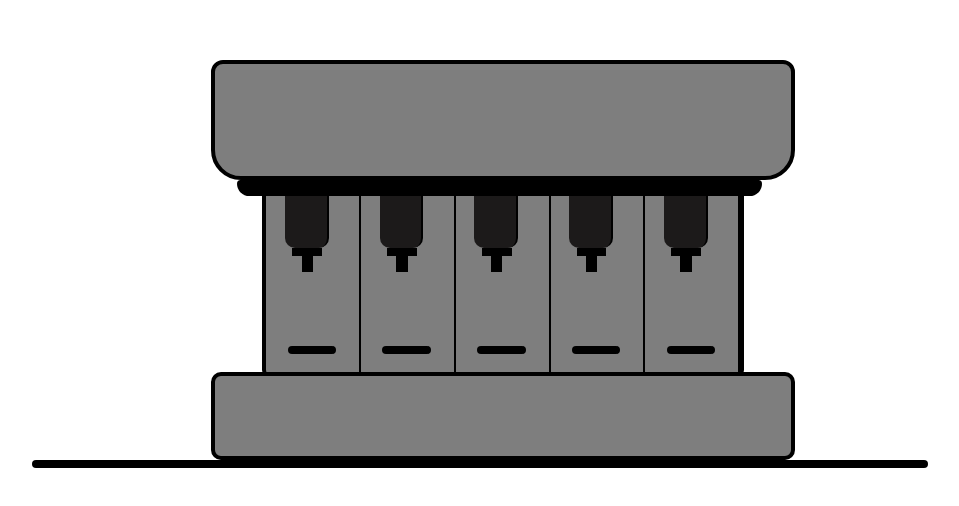
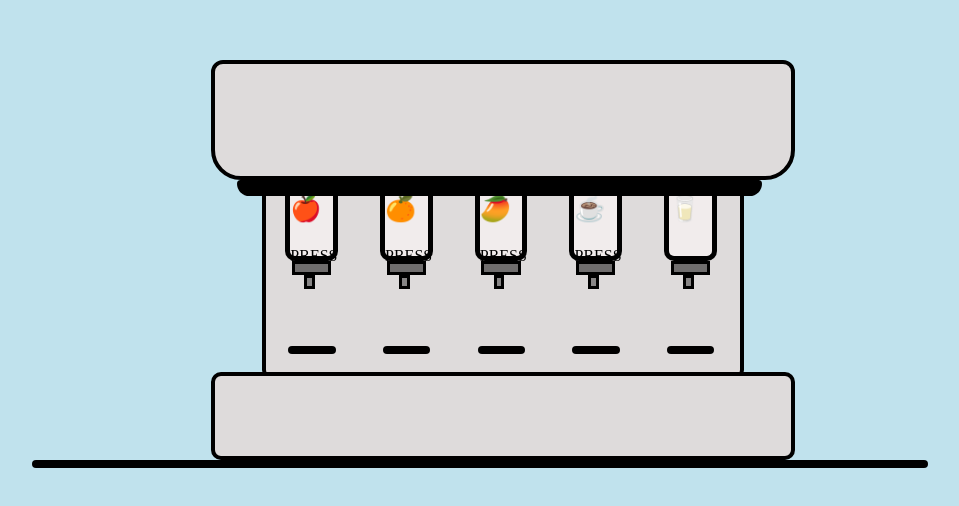
Before and after one commit to anushkaDev9/juice_marker, a plain HTML site: page index.html in a window 1280 px wide. Shown: the part 180-686 px from the top of the page, without its empty margins (160-1119 px from the left). Drawn offline with Linux system fonts and the light colour scheme.

Commit message:
color css

```diff
--- a/index.css
+++ b/index.css
@@ -1,5 +1,6 @@
 body{
-
+    background-color: rgb(192, 226, 237)
+    ;
 }
 .floor-div{
     background-color: black;
@@ -11,7 +12,7 @@ body{
     left:15%
 }
 .end-box{
-     background-color: #7e7e7e;
+     background-color: #dedbdb;
      width: 45%;
      height: 5rem;
       top:69%;
@@ -21,7 +22,7 @@ body{
      border: 4px solid black;
 }
 .juice-marker-box{
-     background-color: #7e7e7e;
+     background-color: #dedbdb;
      border: 4px solid black;
     width:37%;
      height: 12rem;
@@ -42,7 +43,7 @@ body{
 z-index: 1;
 }
 .machine-top{
-    background-color: #7e7e7e;
+    background-color: #dedbdb;
    width: 45%;
     border: 4px solid black;
     height: 7rem;
@@ -60,14 +61,29 @@ border-radius: 12px 12px 30px 30px;
      position: absolute;
 }
 .beverage-div div{
-    border-right: 2px solid black;
+
 }
+
 .top-machine{
-    background-color: rgb(28, 26, 26);
+    background-color: rgb(241, 236, 236);
+    border-bottom: 5px solid black;
+    border-left: 5px solid black;
+    border-right: 5px solid black;
     width:45%;
     height: 4rem;
     border-radius: 2px 1px 10px 10px;
     margin-left:20%;
+    margin-top: -18%;
+    cursor: pointer;
+}
+.top-machine .fruit-emoji{
+    color:white;
+    font-weight: bold;
+   padding-top: 5%;
+   font-size: 25px;
+}
+.press{
+   margin-top: -2%;
 }
 .base-machine{
      background-color: black;
@@ -75,20 +91,22 @@ border-radius: 12px 12px 30px 30px;
     height: 0.5rem;
 
     border-radius: 10px;
-    margin-top: 80%;
+    margin-top: 60.5%;
     margin-left:23%;
 }
 .middle-part{
-    background-color: black;
+    background-color: rgb(111, 109, 109);
    height: 0.5rem;
-   width:30%;
-    margin-left:28%;
+   width:35%;
+    margin-left:27%;
     margin-top: 0%;
+    border: 3px solid black;
 }
 .end-part{
-    background-color: black;
-    height: 1rem;
-   width:10%;
-    margin-left:38%;
+    background-color: rgb(135, 133, 133);
+    height: 0.5rem;
+   width:5%;
+    margin-left:40%;
     margin-top: 0%;
+     border: 3px solid black;
 }
--- a/index.html
+++ b/index.html
@@ -14,31 +14,43 @@
     <div class="juice-marker-box">
         <div class="beverage-div">
                <div cass="apple">
-                    <div class="top-machine"></div>
+                    <div class="top-machine">
+                        <p class="fruit-emoji">&#127822</p>
+                        <p class='press'>PRESS</p>
+                    </div>
                      <div class="middle-part"> </div>
                      <div class="end-part"> </div>
                     <div class="base-machine"></div>
                </div>
                <div cass="orange">
-                     <div class="top-machine"></div>
+                     <div class="top-machine">
+                       <p class="fruit-emoji">&#127818;</p>
+                        <p class='press'>PRESS</p>
+                     </div>
                      <div class="middle-part"> </div>
                      <div class="end-part"> </div>
                     <div class="base-machine"></div>
                </div>
                <div cass="mango">
-                     <div class="top-machine"></div>
+                     <div class="top-machine">
+                         <p class="fruit-emoji">&#129389</p>
+                          <p class='press'>PRESS</p>
+                     </div>
                      <div class="middle-part"> </div>
                      <div class="end-part"> </div>
                       <div class="base-machine"></div>
                </div>
                <div cass="coffee">
- <div class="top-machine"></div>
-                     <div class="middle-part"> </div>
+ <div class="top-machine">
+    <p class="fruit-emoji">☕</p>
+     <p class='press'>PRESS</p>
+</div>
+                     <div class="middle-part">  </div>
                      <div class="end-part"> </div>
                      <div class="base-machine"></div>
                </div>
                <div cass="milk">
- <div class="top-machine"></div>
+ <div class="top-machine"> <p class="fruit-emoji">&#129371;</p></div>
                      <div class="middle-part"> </div>
                      <div class="end-part"> </div>
                      <div class="base-machine"></div>
```
